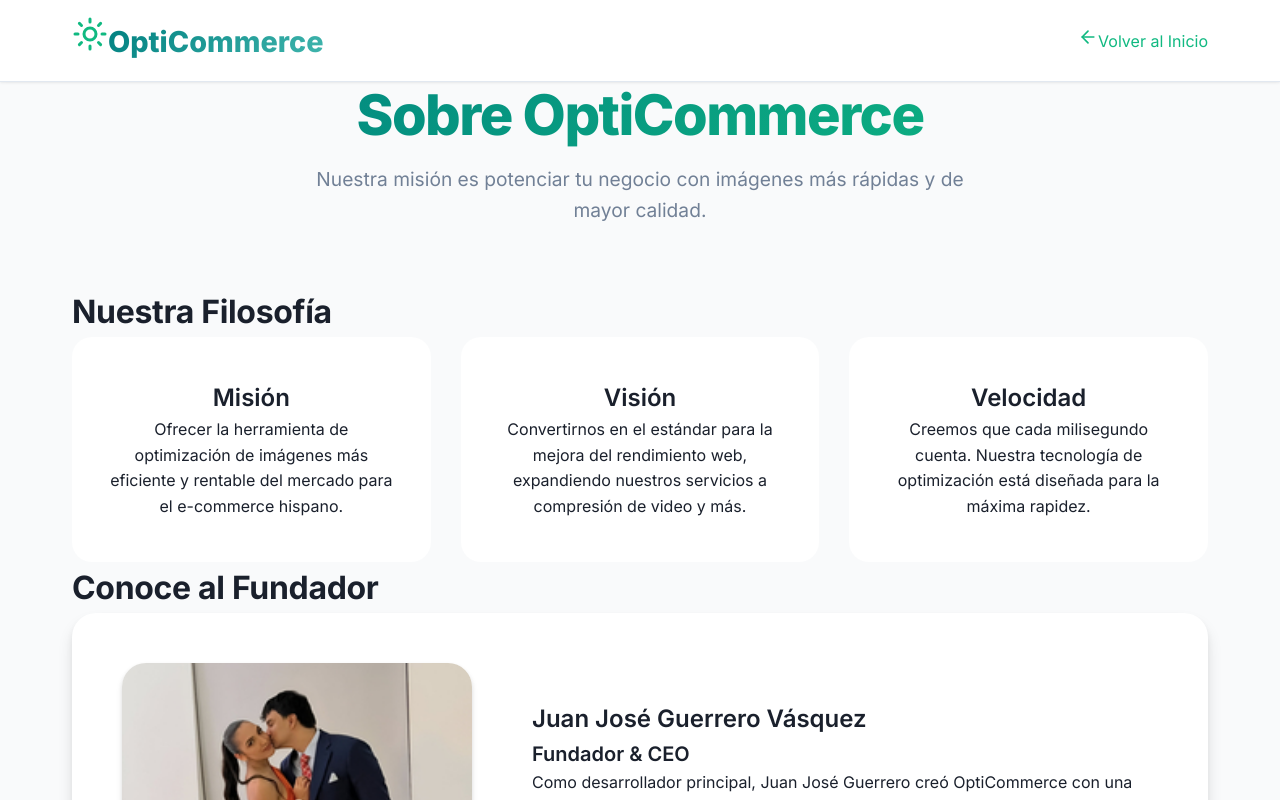
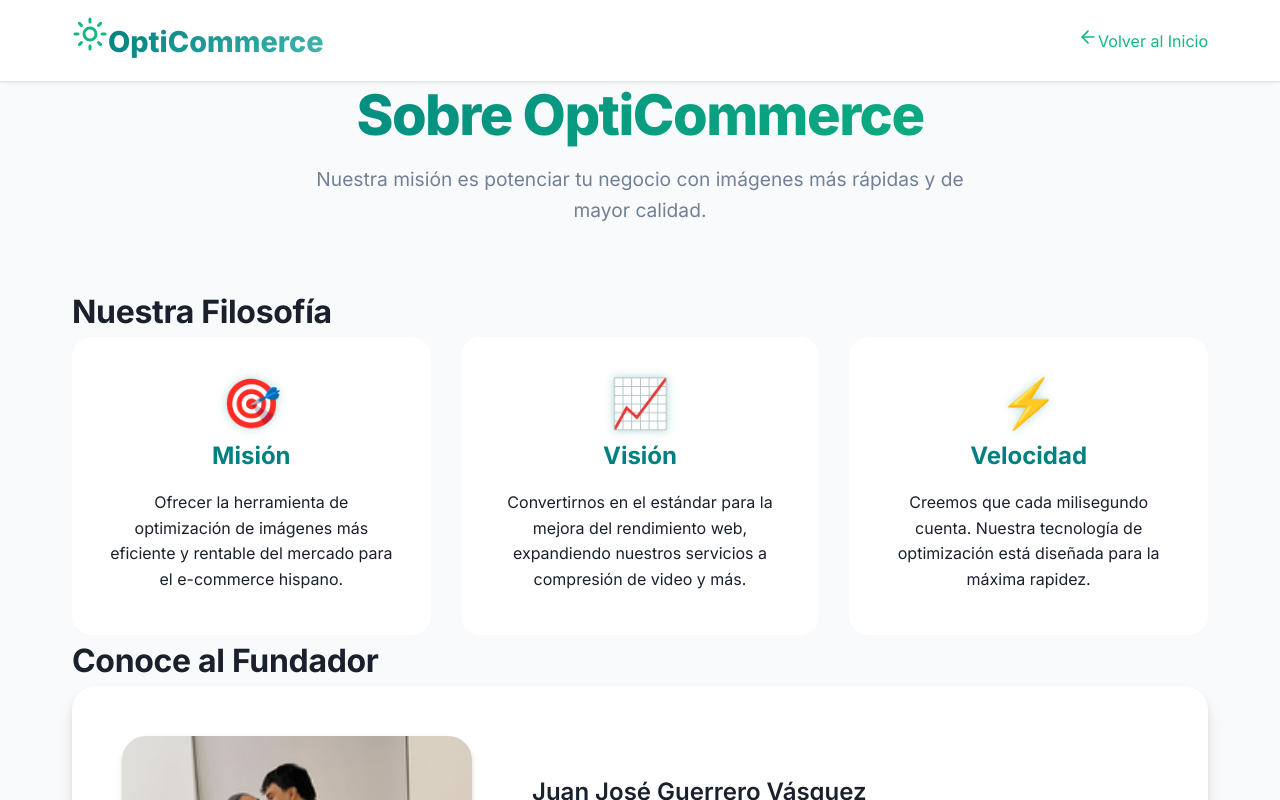
Before and after one commit to Juanjose-ctrl/optimizador-ecommerce, a Next.js app: page /about in a window 1280 px wide. Shown: the top 800 px of the page. Built offline with nearby package versions, Linux system fonts and the light colour scheme.

Commit message:
NUEVAS fUNCIONES 1.5

```diff
--- a/src/app/globals.css
+++ b/src/app/globals.css
@@ -2130,3 +2130,43 @@ nav {
     transform: rotate(-5deg) scale(1.05);
     box-shadow: var(--shadow-md);
 }
+
+/* ========================================================================
+   24. CORRECCIÓN DE ÍCONOS FALTANTES (ABOUT PAGE - FILOSOFÍA)
+   ======================================================================== */
+
+/* 1. Asegura que el contenedor del título esté en modo columna para separar el ícono del texto */
+.philosophy-card h3 {
+    display: flex;
+    flex-direction: column; /* Coloca el ícono arriba y el texto abajo */
+    align-items: center;
+    justify-content: center;
+    font-size: 1.5rem;
+    font-weight: 700;
+    color: var(--primary-color);
+    margin-bottom: 15px;
+    text-align: center; /* Centra el texto del título */
+}
+
+/* 2. Crea y estiliza el ícono/emoji a partir del data-icon */
+.philosophy-card h3::before {
+    content: attr(data-icon); /* Usa el emoji del atributo (🎯, 📈, ⚡) */
+
+    /* Estilos visuales del ícono */
+    font-size: 3rem; /* ¡Lo hacemos más grande! */
+    line-height: 1;
+    font-weight: normal; /* Asegura que el emoji no herede negritas del h3 */
+    color: var(--accent-color);
+    margin-bottom: 10px; /* Separación del título */
+
+    /* Efecto sutil para que resalte */
+    filter: drop-shadow(0 0 5px rgba(0, 128, 128, 0.3));
+
+    /* Esto es clave: hacemos que sea un elemento de bloque para que ocupe su propio espacio */
+    display: block;
+}
+
+/* Aseguramos que el texto dentro del h3 no tenga margen superior */
+.philosophy-card h3 > * {
+    margin-top: 0;
+}
```
